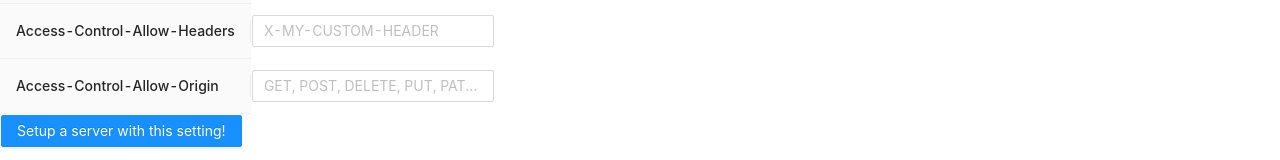
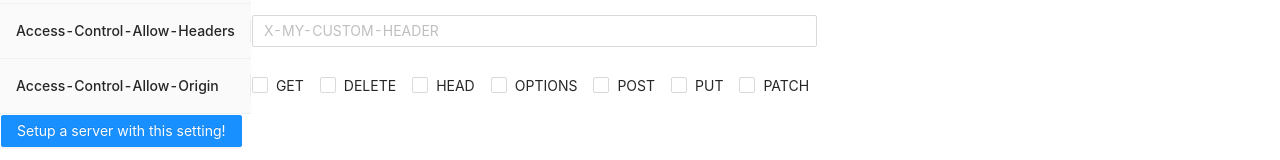
Before and after one commit to verhichi/cors-sandbox, a React (Vite) app in the folder packages/apps/frontend/: page / in a window 1280 px wide. Shown: the part 525-685 px from the top of the page. Built offline with nearby package versions, Linux system fonts and the light colour scheme; no server answers.

Commit message:
feat: edit access-control-allow-origin to use checkboxes instead of input

```diff
--- a/packages/apps/frontend/src/App.tsx
+++ b/packages/apps/frontend/src/App.tsx
@@ -8,7 +8,8 @@ import {
   INITIAL_SERVER_ID,
 } from '@/constants'
 import { useHealthcheck } from '@/hooks'
-import { Button, Input, Space, Typography, Select } from 'antd'
+import { Button, Input, Space, Typography, Select, Checkbox } from 'antd'
+import type { CheckboxValueType } from 'antd/es/checkbox/Group'
 import { v4 } from 'uuid'
 
 const { Option } = Select
@@ -22,7 +23,7 @@ export const App = () => {
   const [method, setMethod] = useState<Method>(METHODS[0])
   const [allowedOrigin, setAllowedOrigin] = useState('')
   const [allowedHeaders, setAllowedHeaders] = useState('')
-  const [allowedMethods, setAllowedMethods] = useState('')
+  const [allowedMethods, setAllowedMethods] = useState<Method[]>([])
   const [serverID, setServerID] = useState(INITIAL_SERVER_ID)
 
   const { isServerUp } = useHealthcheck({
@@ -35,8 +36,8 @@ export const App = () => {
     setAllowedOrigin(e.target.value)
   const handleChangeAllowedHeaders = (e: ChangeEvent<HTMLInputElement>) =>
     setAllowedHeaders(e.target.value)
-  const handleChangeAllowedMethods = (e: ChangeEvent<HTMLInputElement>) =>
-    setAllowedMethods(e.target.value)
+  const handleChangeAllowedMethods = (checkedvalues: CheckboxValueType[]) =>
+    setAllowedMethods(checkedvalues as Method[])
 
   const handleClickCreateServer = async () => {
     setCreateServerLoading(true)
@@ -45,7 +46,7 @@ export const App = () => {
       await axios.post('http://localhost:8080/api/createServer', {
         origin: allowedOrigin || 'http://localhost:3000',
         allowedHeaders,
-        methods: allowedMethods,
+        methods: allowedMethods.join(','),
       })
       setServerID(v4())
     } catch (e) {
@@ -139,9 +140,9 @@ export const App = () => {
               <tr className="ant-table-row">
                 <th>Access-Control-Allow-Origin</th>
                 <td className="ant-table-cell">
-                  <Input
-                    placeholder="GET, POST, DELETE, PUT, PATCH"
-                    value={allowedMethods}
+                  {/* TODO: add generics for return type once available */}
+                  <Checkbox.Group
+                    options={METHODS}
                     onChange={handleChangeAllowedMethods}
                   />
                 </td>
```
